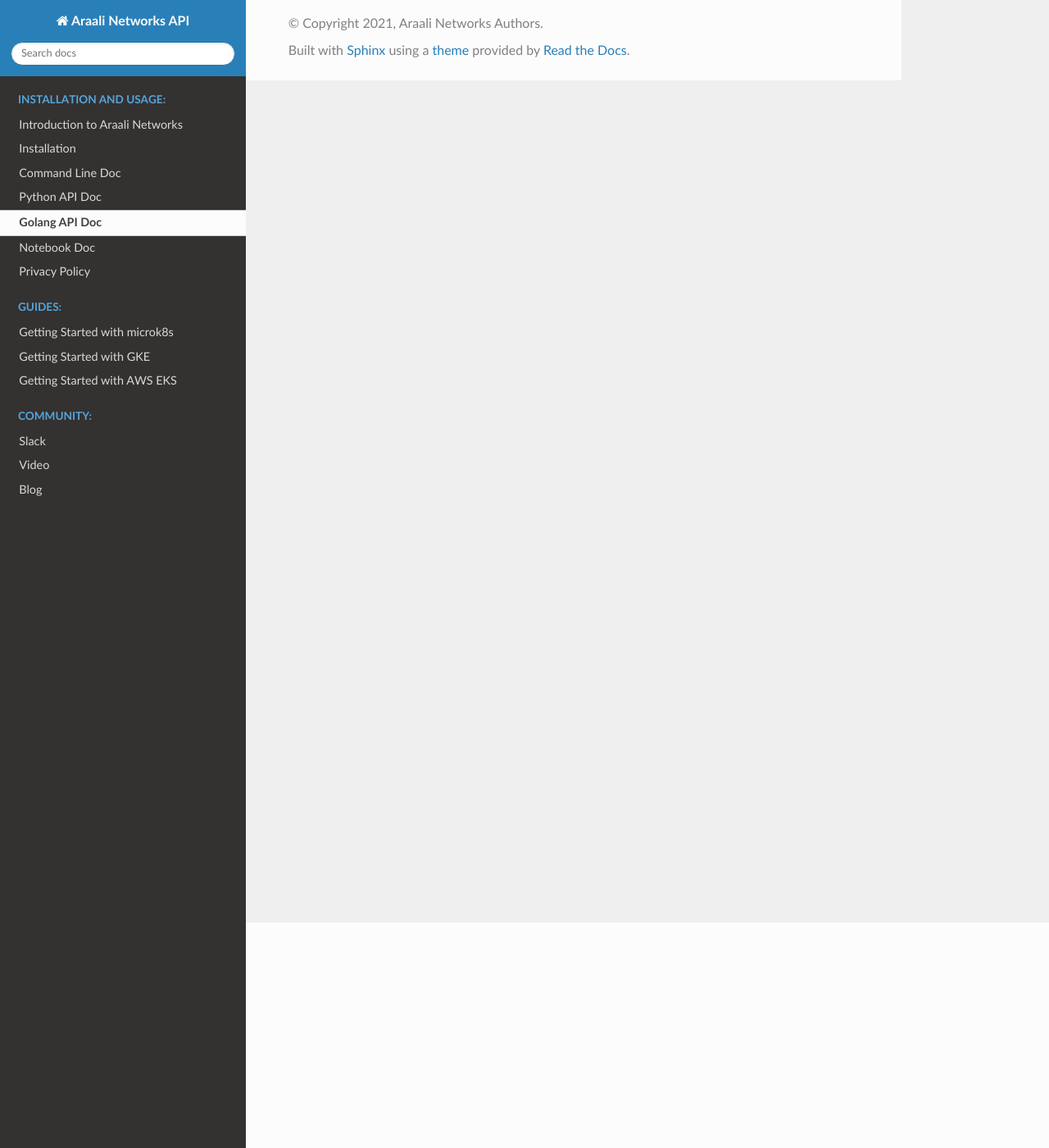
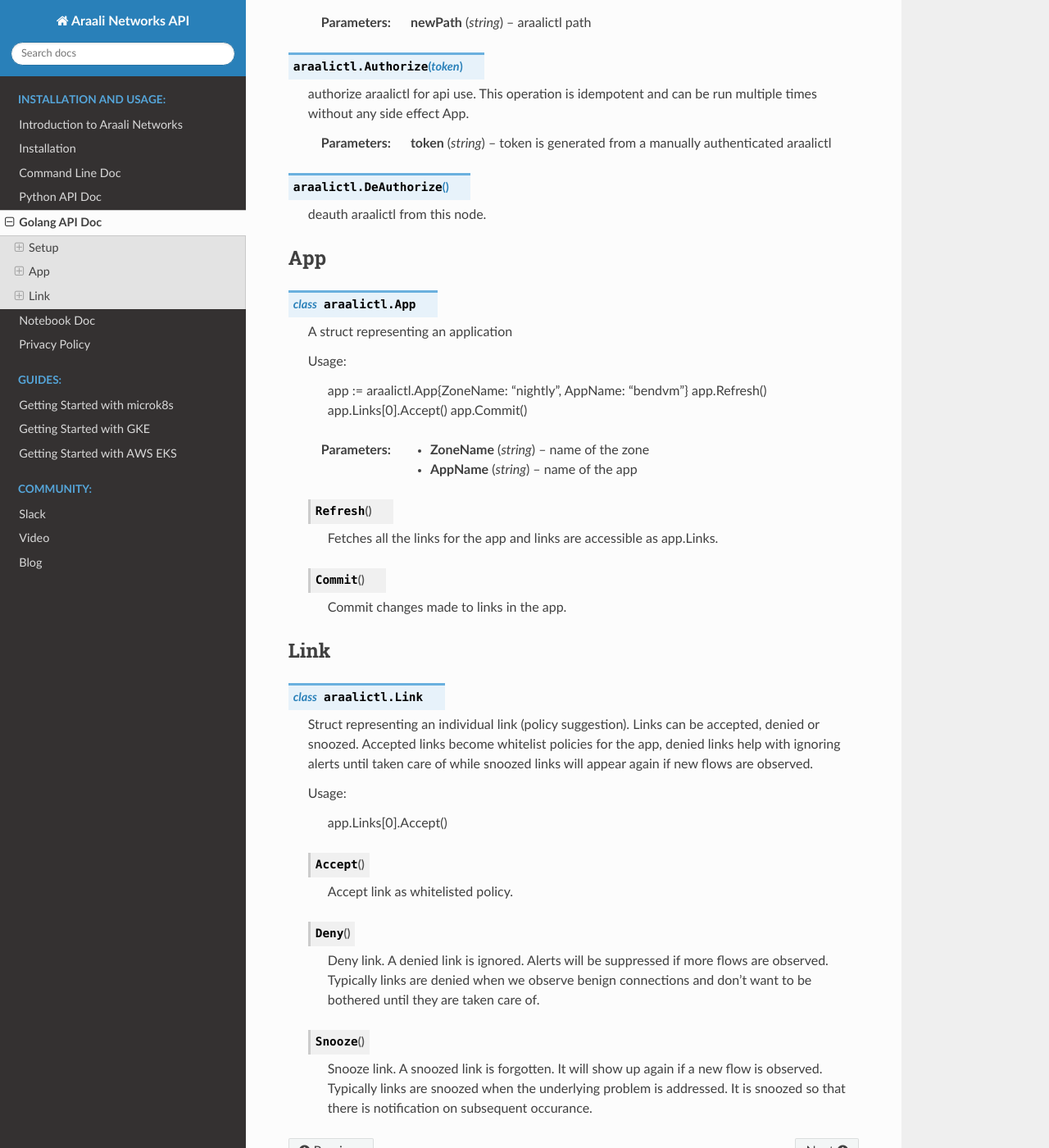
Before and after one commit to araalinetworks/api, a Sphinx documentation site: the page built from doc/source/araalictlgolang.rst, in a window 1280 px wide and 1400 px high, scrolled down 275 px. Shown: the whole window at 82% size. Built offline with Sphinx 7.4.7 and the Read the Docs theme 2.0.0, drawn with Linux system fonts in a browser that asks for light colours; some of the changed text lies outside the part shown.

Commit message:
Add golang documentation.

```diff
--- a/doc/source/araalictlgolang.rst
+++ b/doc/source/araalictlgolang.rst
@@ -1,3 +1,82 @@
 Golang API Doc
 ==============
-Coming soon!
+
+Setup
+-----
+.. function:: araalictl.SetAraalictlPath(newPath)
+
+   set the location of araalictl on this node.
+
+   :param newPath: araalictl path
+   :type newPath: string
+
+.. function:: araalictl.Authorize(token)
+
+   authorize araalictl for api use. This operation is idempotent and can be run
+   multiple times without any side effect App.
+
+   :param token: token is generated from a manually authenticated araalictl
+   :type token: string
+
+.. function:: araalictl.DeAuthorize()
+
+   deauth araalictl from this node.
+
+App
+---
+.. class:: araalictl.App
+
+   A struct representing an application
+
+   Usage:
+
+        app := araalictl.App{ZoneName: "nightly", AppName: "bendvm"}
+        app.Refresh()
+        app.Links[0].Accept()
+        app.Commit()
+
+   :param ZoneName: name of the zone
+   :type ZoneName: string
+   :param AppName: name of the app
+   :type AppName: string
+
+   .. function:: Refresh()
+
+      Fetches all the links for the app and links are accessible as app.Links.
+
+   .. function:: Commit()
+
+      Commit changes made to links in the app.
+
+Link
+----
+.. class:: araalictl.Link
+
+   Struct representing an individual link (policy suggestion). Links can be
+   accepted, denied or snoozed. Accepted links become whitelist policies for the app,
+   denied links help with ignoring alerts until taken care of while snoozed links
+   will appear again if new flows are observed.
+
+   Usage:
+
+      app.Links[0].Accept()
+
+   .. function:: Accept()
+      :noindex:
+
+      Accept link as whitelisted policy.
+
+   .. function:: Deny()
+      :noindex:
+
+      Deny link. A denied link is ignored. Alerts will be suppressed if more
+      flows are observed. Typically links are denied when we observe benign
+      connections and don't want to be bothered until they are taken care of.
+
+   .. function:: Snooze()
+      :noindex:
+
+      Snooze link. A snoozed link is forgotten. It will show up again if a new
+      flow is observed. Typically links are snoozed when the underlying problem
+      is addressed. It is snoozed so that there is notification on subsequent
+      occurance.
```
